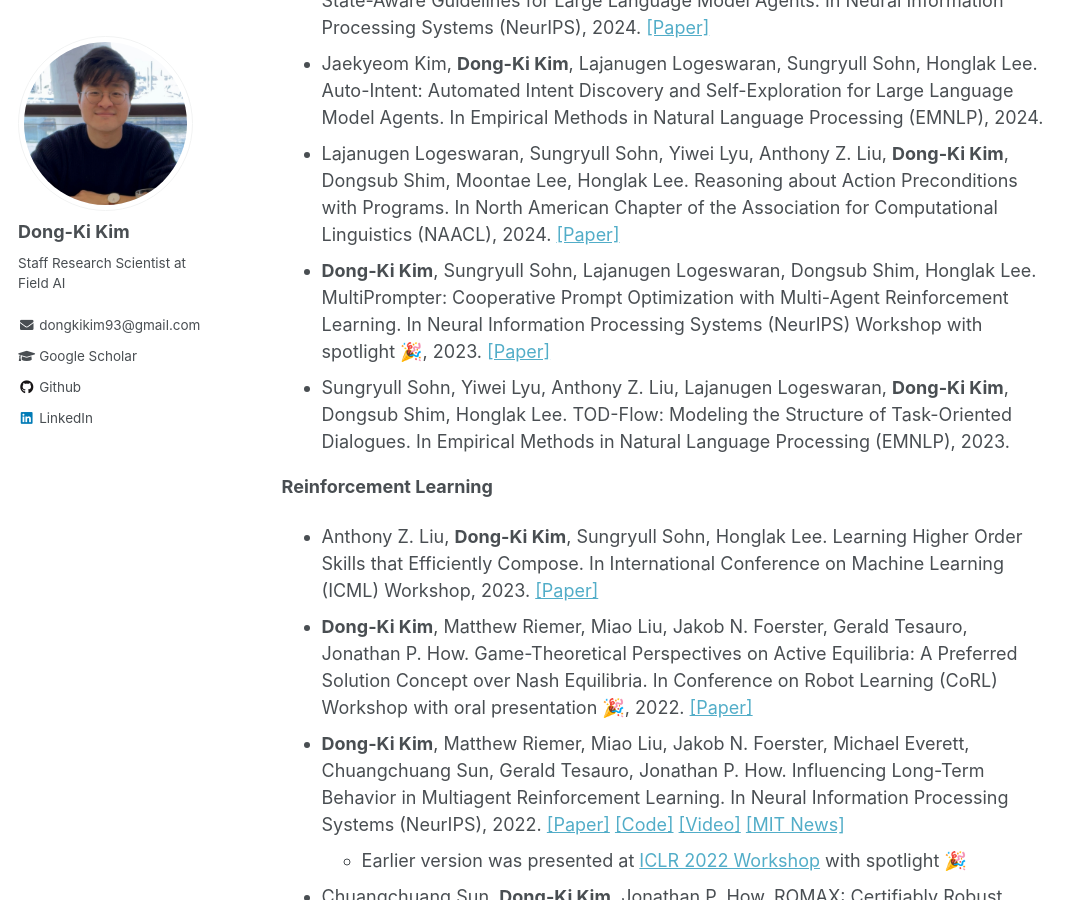
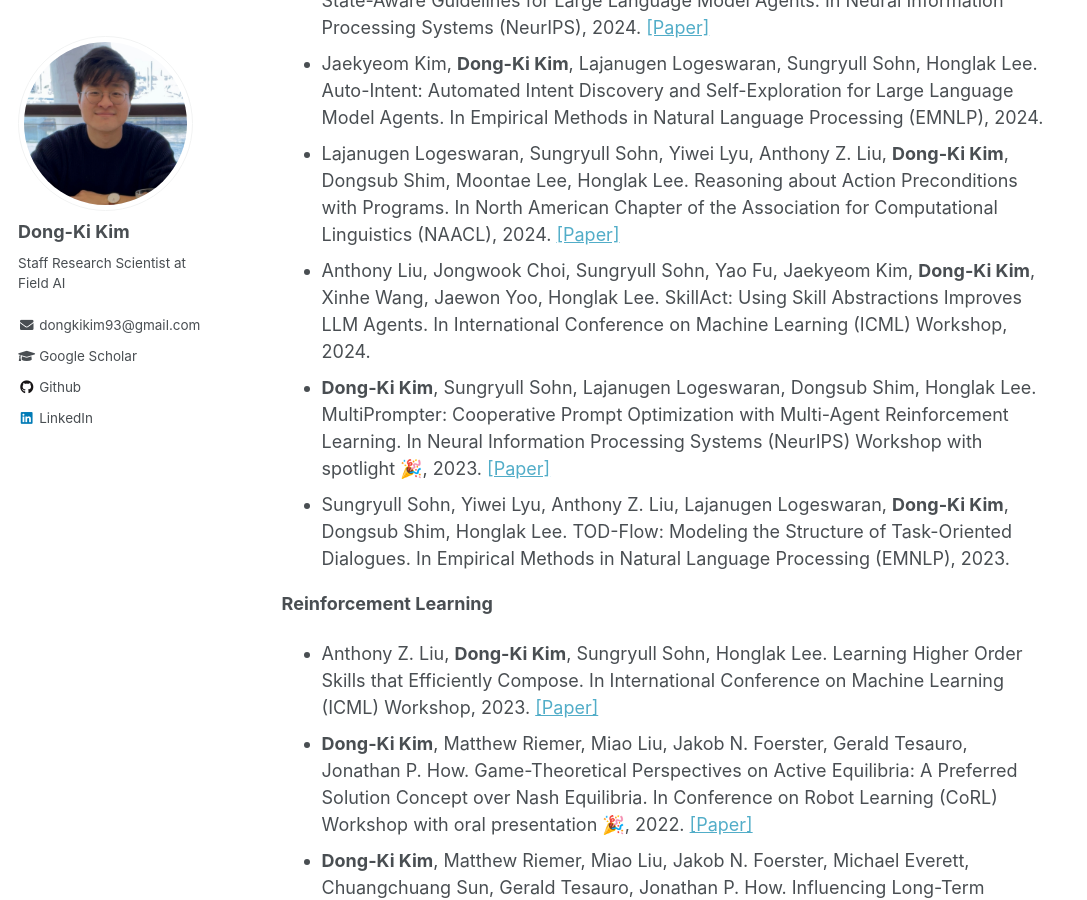
Before and after one commit to dkkim93/dkkim93.github.io, a Jekyll site: the page built from _pages/about.md, in a window 1280 px wide and 900 px high, scrolled down 701 px. Shown: the whole window, without its empty margins (0-1087 px from the left). Built offline with Jekyll 4.4.1, drawn with Linux system fonts in a browser that asks for light colours.

Commit message:
Update about.md

```diff
--- a/_pages/about.md
+++ b/_pages/about.md
@@ -21,6 +21,7 @@ Publication
 * Yao Fu&#42;, **Dong-Ki Kim**&#42;, Jaekyeom Kim, Sungryull Sohn, Lajanugen Logeswaran, Kyunghoon Bae, Honglak Lee. AutoGuide: Automated Generation and Selection of State-Aware Guidelines for Large Language Model Agents. In Neural Information Processing Systems (NeurIPS), 2024. <a href="https://arxiv.org/pdf/2403.08978.pdf" target="_blank">[Paper]</a>
 * Jaekyeom Kim, **Dong-Ki Kim**, Lajanugen Logeswaran, Sungryull Sohn, Honglak Lee. Auto-Intent: Automated Intent Discovery and Self-Exploration for Large Language Model Agents. In Empirical Methods in Natural Language Processing (EMNLP), 2024.
 * Lajanugen Logeswaran, Sungryull Sohn, Yiwei Lyu, Anthony Z. Liu, **Dong-Ki Kim**, Dongsub Shim, Moontae Lee, Honglak Lee. Reasoning about Action Preconditions with Programs. In North American Chapter of the Association for Computational Linguistics (NAACL), 2024. <a href="https://openreview.net/pdf?id=vnhgDP4Ise" target="_blank">[Paper]</a>
+* Anthony Liu, Jongwook Choi, Sungryull Sohn, Yao Fu, Jaekyeom Kim, **Dong-Ki Kim**, Xinhe Wang, Jaewon Yoo, Honglak Lee. SkillAct: Using Skill Abstractions Improves LLM Agents. In International Conference on Machine Learning (ICML) Workshop, 2024.
 * **Dong-Ki Kim**, Sungryull Sohn, Lajanugen Logeswaran, Dongsub Shim, Honglak Lee. MultiPrompter: Cooperative Prompt Optimization with Multi-Agent Reinforcement Learning. In Neural Information Processing Systems (NeurIPS) Workshop with spotlight &#127881;, 2023. <a href="https://arxiv.org/pdf/2310.16730.pdf" target="_blank">[Paper]</a>
 * Sungryull Sohn, Yiwei Lyu, Anthony Z. Liu, Lajanugen Logeswaran, **Dong-Ki Kim**, Dongsub Shim, Honglak Lee. TOD-Flow: Modeling the Structure of Task-Oriented Dialogues. In Empirical Methods in Natural Language Processing (EMNLP), 2023.
 
```
